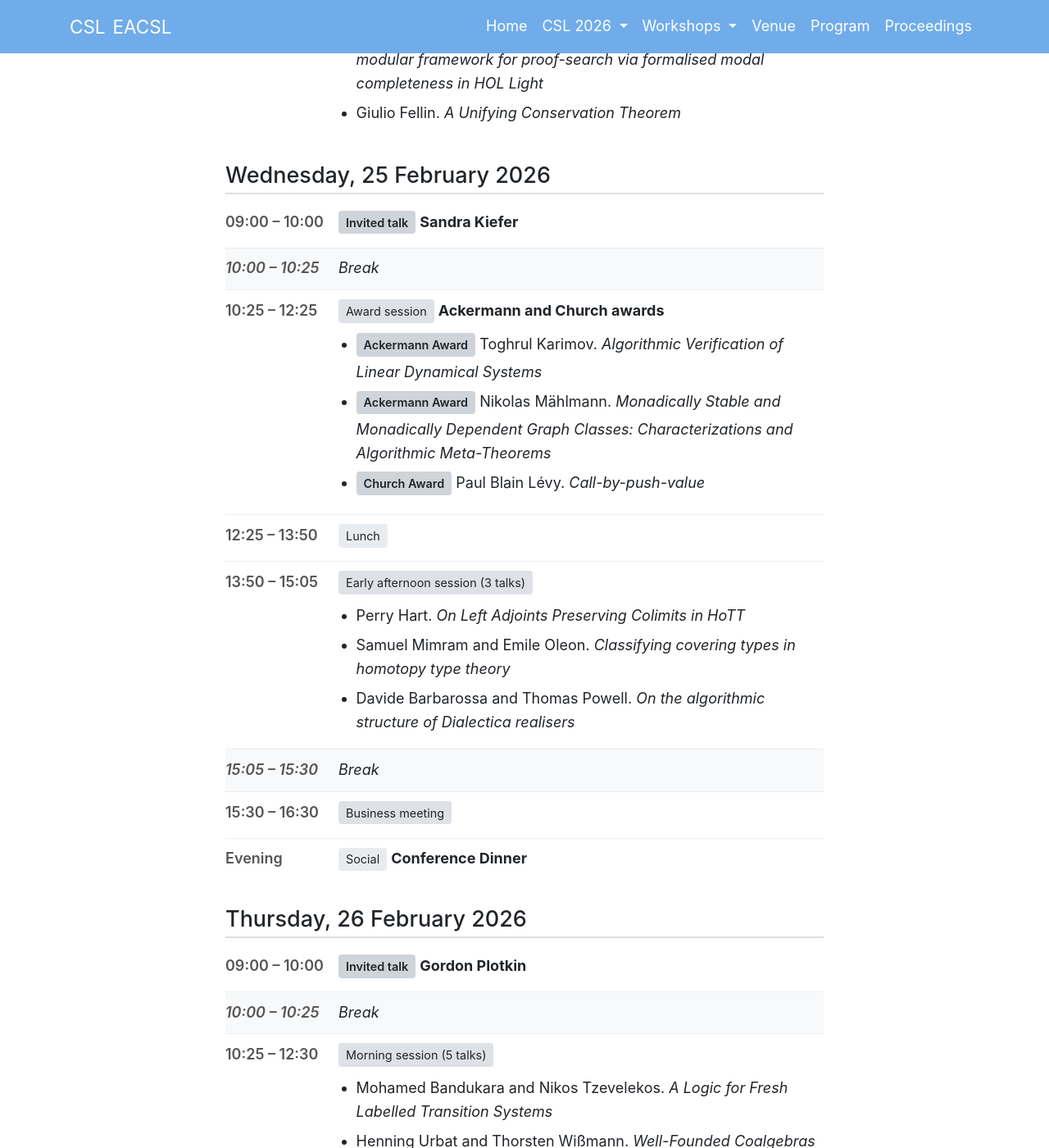
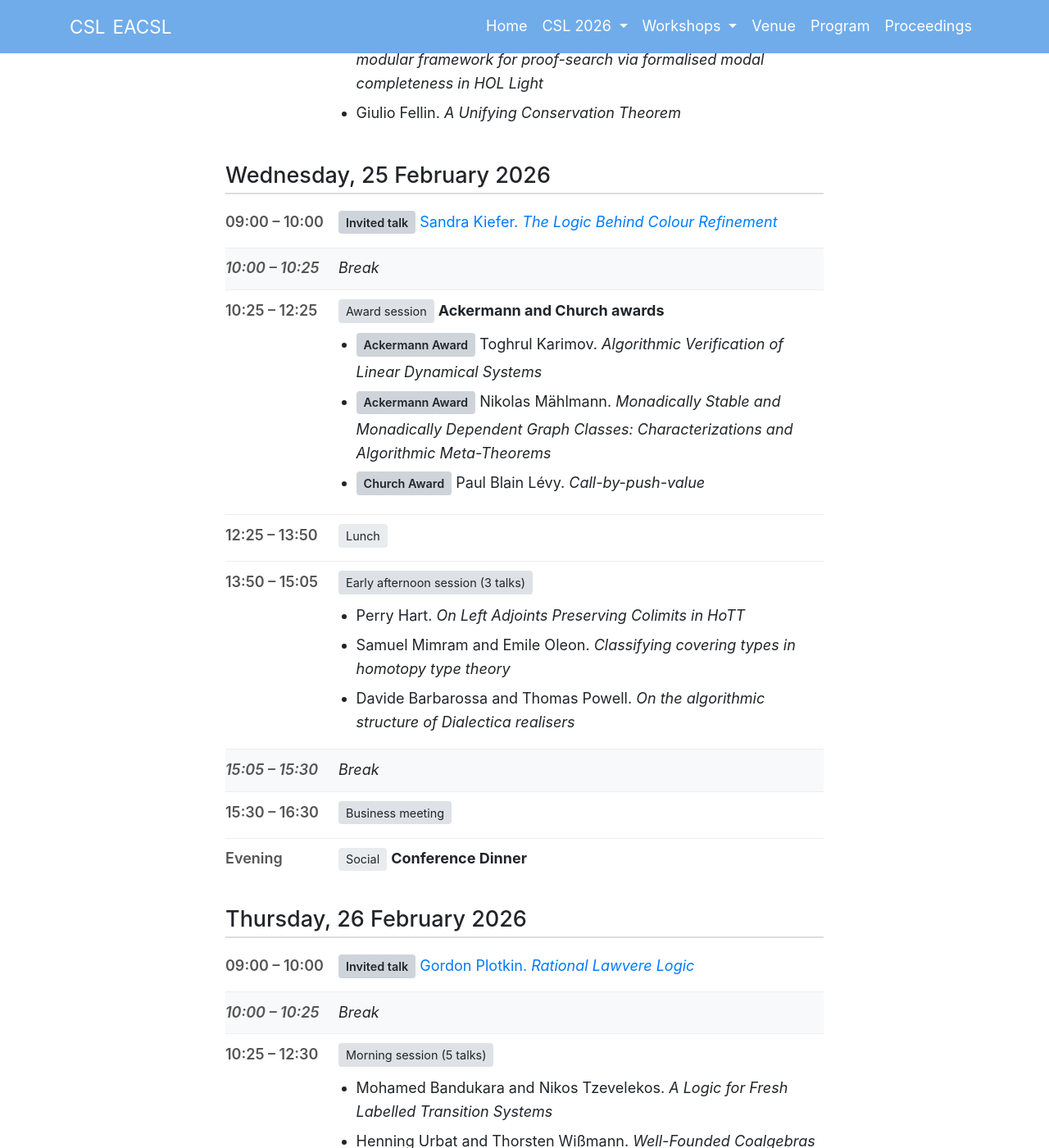
Before and after one commit to csl2026/csl2026.github.io, a Jekyll site: the page built from _pages/program.html, in a window 1280 px wide and 1400 px high, scrolled down 1802 px. Shown: the whole window at 82% size. Built offline with Jekyll 4.4.1, drawn with Linux system fonts in a browser that asks for light colours; some of the changed text lies outside the part shown.

Commit message:
invites speakers link on program

```diff
--- a/_includes/program.html
+++ b/_includes/program.html
@@ -10,7 +10,8 @@
       <div class="time">09:00 – 10:00</div>
       <div class="details">
         <span class="tag invited">Invited talk</span>
-        <strong>Pierre Clairambault</strong>
+        <a href="https://drops.dagstuhl.de/entities/document/10.4230/LIPIcs.CSL.2026.2">
+          Pierre Clairambault. <em>The Logic Behind Colour Refinement</em></a>
       </div>
     </div>
 
@@ -82,7 +83,10 @@
       <div class="time">09:00 – 10:00</div>
       <div class="details">
         <span class="tag invited">Invited talk</span>
-        <strong>Sandra Kiefer</strong>
+        <a href="https://drops.dagstuhl.de/entities/document/10.4230/LIPIcs.CSL.2026.2">
+          Sandra Kiefer.
+          <em>The Logic Behind Colour Refinement</em>
+        </a>
       </div>
     </div>
 
@@ -161,7 +165,10 @@
       <div class="time">09:00 – 10:00</div>
       <div class="details">
         <span class="tag invited">Invited talk</span>
-        <strong>Gordon Plotkin</strong>
+        <a href="https://drops.dagstuhl.de/entities/document/10.4230/LIPIcs.CSL.2026.3">
+          Gordon Plotkin.
+          <em>Rational Lawvere Logic</em>
+        </a>
       </div>
     </div>
 
```
Also changed, not shown: other parts of _includes/program.html (+4 -1 lines).
